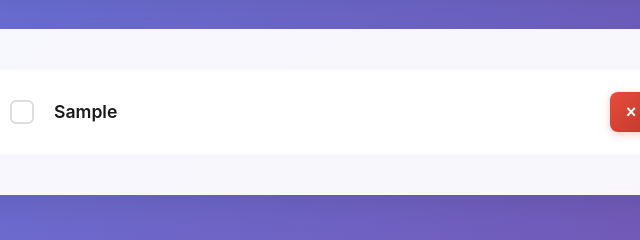
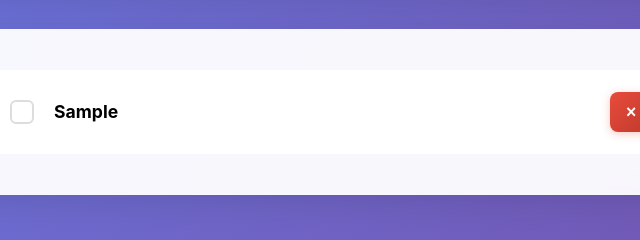
Before and after one commit to shonsh/simple-todolist, a website: page index.html in a window 1280 px wide. Both pictures are taken after typing "Sample" into the empty fields and a click on the button "Add Task". Shown: the part 273-513 px from the top of the page, 309-949 px from the left. Drawn offline with Linux system fonts and the light colour scheme.

Commit message:
v1.0.1 - Aggressive text readability fix: pure black text with text shadow

```diff
--- a/package.json
+++ b/package.json
@@ -1,6 +1,6 @@
 {
   "name": "todolist-app",
-  "version": "1.0.0",
+  "version": "1.0.1",
   "description": "A simple task management application",
   "main": "app.js",
   "scripts": {
--- a/styles.css
+++ b/styles.css
@@ -263,7 +263,7 @@ body {
     display: flex;
     align-items: center;
     padding: 1.25rem;
-    background: rgba(255, 255, 255, 0.95);
+    background: rgba(255, 255, 255, 0.98);
     border: 2px solid rgba(255, 255, 255, 0.3);
     border-radius: 12px;
     transition: all 0.3s cubic-bezier(0.4, 0, 0.2, 1);
@@ -312,8 +312,9 @@ body {
     flex: 1;
     font-size: 1.1rem;
     line-height: 1.5;
-    font-weight: 600;
-    color: #1a1a1a;
+    font-weight: 700;
+    color: #000000;
+    text-shadow: 0 0 1px rgba(255, 255, 255, 0.8);
     transition: all 0.3s ease;
 }
 
```
